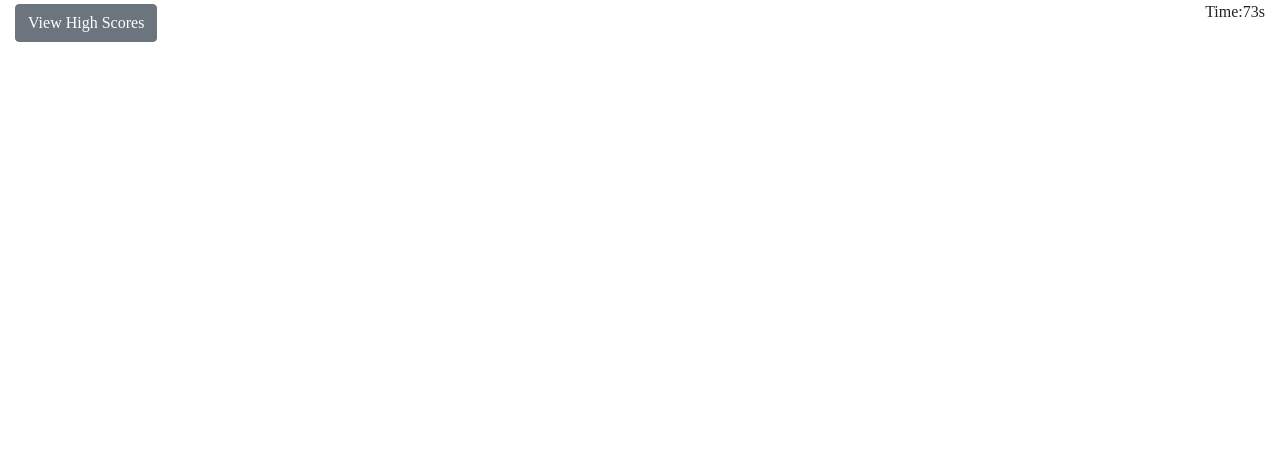
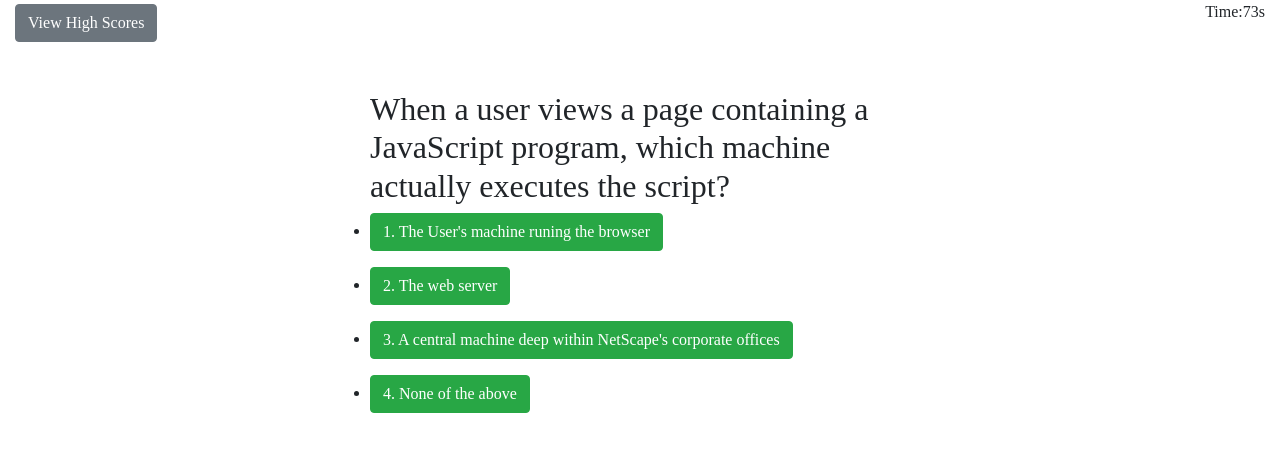
Before and after one commit to tmenture/Coding-Quiz, a plain HTML site: page index.html in a window 1280 px wide. Both pictures are taken after a click on the button "Start Quiz". Drawn offline with nearby package versions, Linux system fonts and the light colour scheme.

Commit message:
got answer buttons to work, now have to fix it to rotate through the questions

```diff
--- a/assets/js/quiz.js
+++ b/assets/js/quiz.js
@@ -1,5 +1,5 @@
+ // Using 'const' and 'let' variables to distinguish between identifiers that won't be reassigned and ones that might)
  // Time and Score variables
- // Using 'const' and 'let' variables to distinguish between identifiers that won't be reassigned and ones that might)
  let timeEl = document.querySelector("p.time");
  let secondsRemain = 75;
  let scoreEl = document.querySelector("#score");
@@ -36,7 +36,7 @@
 
  // Start, Answer, Submit, Back-Up, Clear Score, and View Score Buttons
  const startBtn = document.querySelector("#start");
- const ansBtn = document.querySelector("button.ansBtn");
+ const ansBtn = document.querySelectorAll("button.ansBtn");
  const ans1Btn = document.querySelector("#answer1");
  const ans2Btn = document.querySelector("#answer2");
  const ans3Btn = document.querySelector("#answer3");
@@ -95,9 +95,9 @@ function setTime() {
 }
 
 // This function is to start the quiz
-function startQuiz () {
+function startQuiz() {
     introEl.style.display = "none";
-    questionEl.style.display = "block";
+    questionsEl.style.display = "block";
     questionCount = 0;
 
     setTime();
--- a/index.html
+++ b/index.html
@@ -83,7 +83,7 @@
                         <h2>High Scores:</h2>
                         <!-- High scores are to be in a sorted list for proper descending order -->
                         <ol id="score-list"></ol>
-                        <button id="goback" class="btn btn-success d-inline-block mx-1 my-1">Back Up</button>
+                        <button id="goback" class="btn btn-success d-inline-block mx-1 my-1">Re-Take Quiz</button>
                         <button id="clearscores" class="btn btn-success d-inline-block mx-1 my-1">Clear Scores</button>
                     </div>
                 </div>
```
